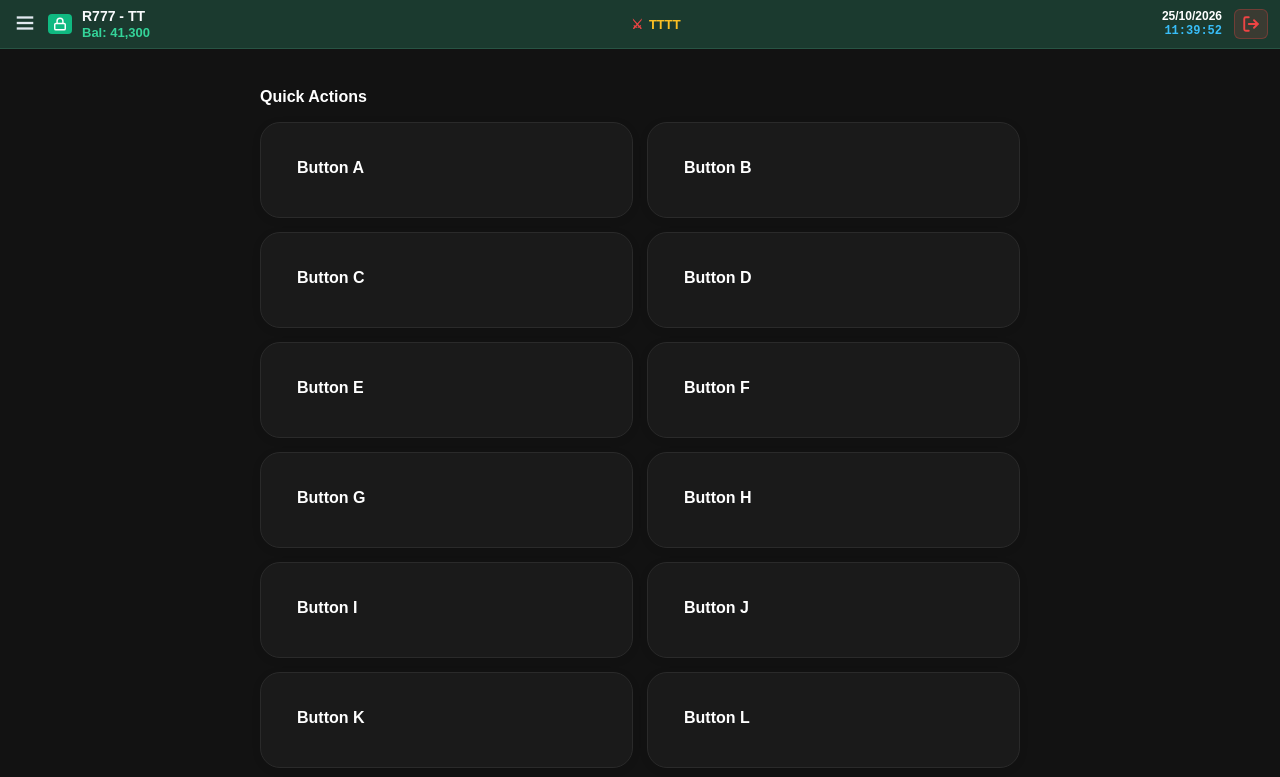
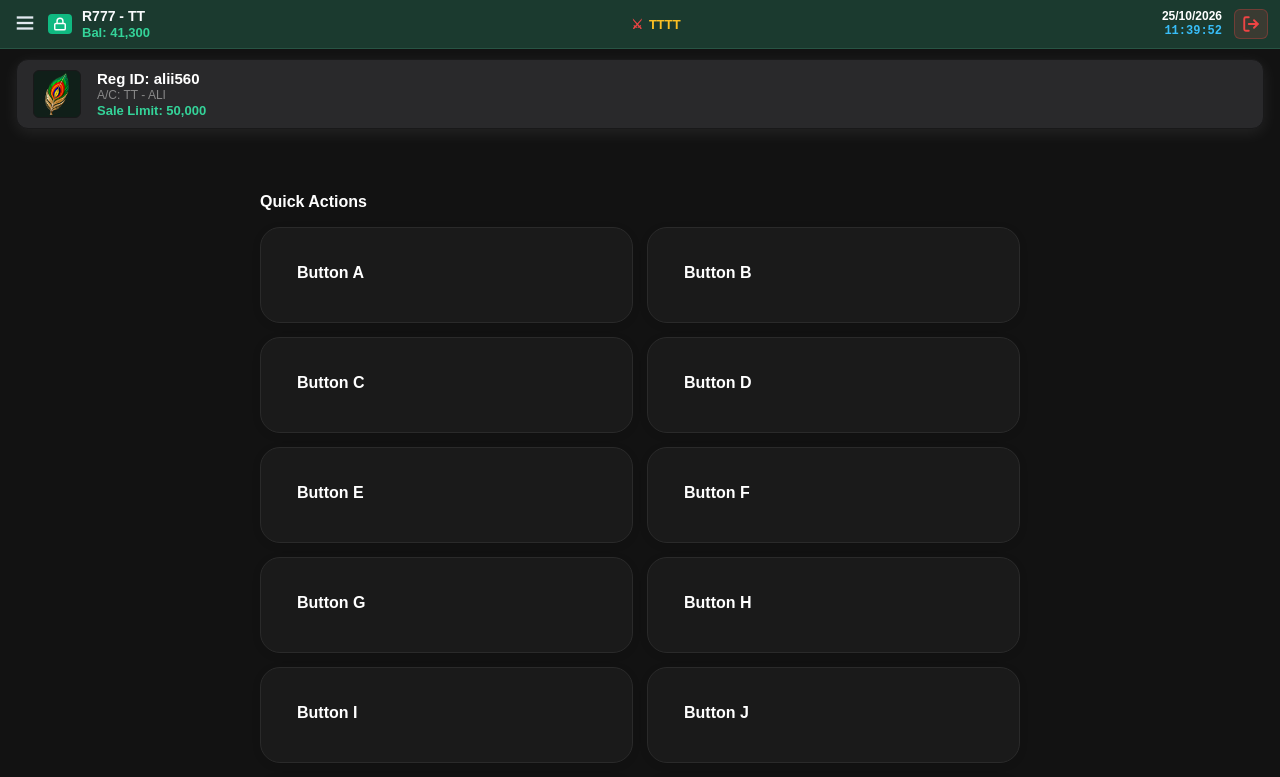
Before and after one commit to tayyab12345zubair/tayyab, a Next.js app: page /dashboard in a window 1280 px wide. Shown: the top 777 px of the page. Built offline with nearby package versions, Linux system fonts and the light colour scheme.

Commit message:
Restore profile box on main dashboard and hide it only on button action pages

```diff
--- a/app/dashboard/page.tsx
+++ b/app/dashboard/page.tsx
@@ -2,11 +2,15 @@
 
 import { useState, useEffect } from "react";
 import { useRouter } from "next/navigation";
+import Image from "next/image";
 
 interface DashboardHeaderData {
   accountCode: string;
   balance: number;
   tag: string;
+  regId: string;
+  accountTitle: string;
+  saleLimit: number;
 }
 
 interface ActionButton {
@@ -21,6 +25,9 @@ export default function DashboardPage() {
     accountCode: "R777 - TT",
     balance: 41300,
     tag: "TTTT",
+    regId: "alii560",
+    accountTitle: "TT - ALI",
+    saleLimit: 50000,
   });
 
   const [currentDateTime, setCurrentDateTime] = useState({
@@ -64,7 +71,10 @@ export default function DashboardPage() {
       cardBorder: "#2a2a2a",
       sidebarBg: "#152e24",
       sidebarText: "#ffffff",
+      infoBarBg: "#29292b",
+      infoBarBorder: "#19191a",
       wrapperBg: "#121212",
+      profileShadow: "0 4px 16px rgba(255, 255, 255, 0.08)",
     },
     light: {
       bg: "#f4f4f5",
@@ -74,7 +84,10 @@ export default function DashboardPage() {
       cardBorder: "#e4e4e7",
       sidebarBg: "#ffffff",
       sidebarText: "#000000",
+      infoBarBg: "#ffffff",
+      infoBarBorder: "#e4e4e7",
       wrapperBg: "transparent",
+      profileShadow: "0 4px 12px rgba(0, 0, 0, 0.12)",
     },
   };
 
@@ -286,13 +299,67 @@ export default function DashboardPage() {
             </button>
           </div>
         </header>
+
+        {/* USER PROFILE / INFO BAR - Sirf Dashboard par show hoga, button click par hide rahega */}
+        {selectedAction === null && (
+          <div style={{ padding: "10px 16px", backgroundColor: "transparent" }}>
+            <section
+              style={{
+                backgroundColor: t.infoBarBg,
+                color: t.textPrimary,
+                padding: "10px 16px",
+                display: "flex",
+                alignItems: "center",
+                gap: "16px",
+                borderRadius: "12px",
+                border: `1px solid ${t.infoBarBorder}`,
+                boxShadow: t.profileShadow,
+              }}
+            >
+              <div
+                style={{
+                  width: "48px",
+                  height: "48px",
+                  borderRadius: "6px",
+                  backgroundColor: currentTheme === "dark" ? "#101f19" : "#f4f4f5",
+                  overflow: "hidden",
+                  display: "flex",
+                  alignItems: "center",
+                  justifyContent: "center",
+                  border: `1px solid ${t.infoBarBorder}`,
+                  flexShrink: 0,
+                }}
+              >
+                <Image
+                  src="/Logo.png"
+                  alt="Account Logo"
+                  width={42}
+                  height={42}
+                  style={{ objectFit: "contain" }}
+                />
+              </div>
+
+              <div style={{ display: "flex", flexDirection: "column", gap: "1px" }}>
+                <div style={{ fontSize: "15px", fontWeight: "bold" }}>
+                  Reg ID: <span>{headerData.regId}</span>
+                </div>
+                <div style={{ fontSize: "12px", color: t.textSecondary, fontWeight: "500" }}>
+                  A/C: {headerData.accountTitle}
+                </div>
+                <div style={{ fontSize: "13px", color: "#34d399", fontWeight: "600" }}>
+                  Sale Limit: {headerData.saleLimit.toLocaleString()}
+                </div>
+              </div>
+            </section>
+          </div>
+        )}
       </div>
 
       {/* ================= MAIN CONTENT AREA ================= */}
       <main
         style={{
           padding: "20px",
-          paddingTop: "75px",
+          paddingTop: selectedAction === null ? "180px" : "75px",
           maxWidth: "800px",
           margin: "0 auto",
         }}
```
